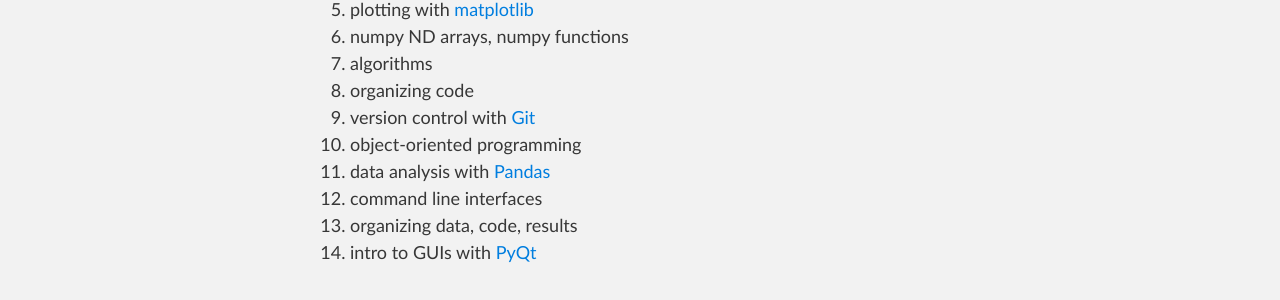
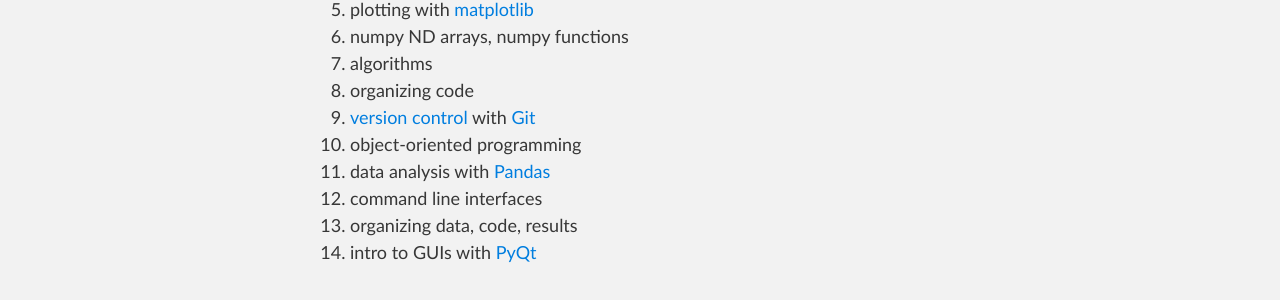
Before and after one commit to SciPyCourse2017/scipycourse2017.github.io, a Jekyll site: the page built from index.md, in a window 1280 px wide. Shown: the part 1034-1334 px from the top of the page. Built offline with Jekyll 4.4.1, drawn with Linux system fonts in a browser that asks for light colours; part of the change alters nothing that is shown.

Commit message:
Add VC link

```diff
--- a/index.md
+++ b/index.md
@@ -40,7 +40,8 @@ listing](https://lsf.verwaltung.uni-muenchen.de/qisserver/rds?state=verpublish&s
 1. numpy ND arrays, numpy functions
 1. algorithms
 1. organizing code
-1. version control with [Git](https://git-scm.com/)
+1. [version control](https://git-scm.com/book/en/v2/Getting-Started-About-Version-Control)
+   with [Git](https://git-scm.com/)
 1. object-oriented programming
 1. data analysis with [Pandas](http://pandas.pydata.org)
 1. command line interfaces
```
